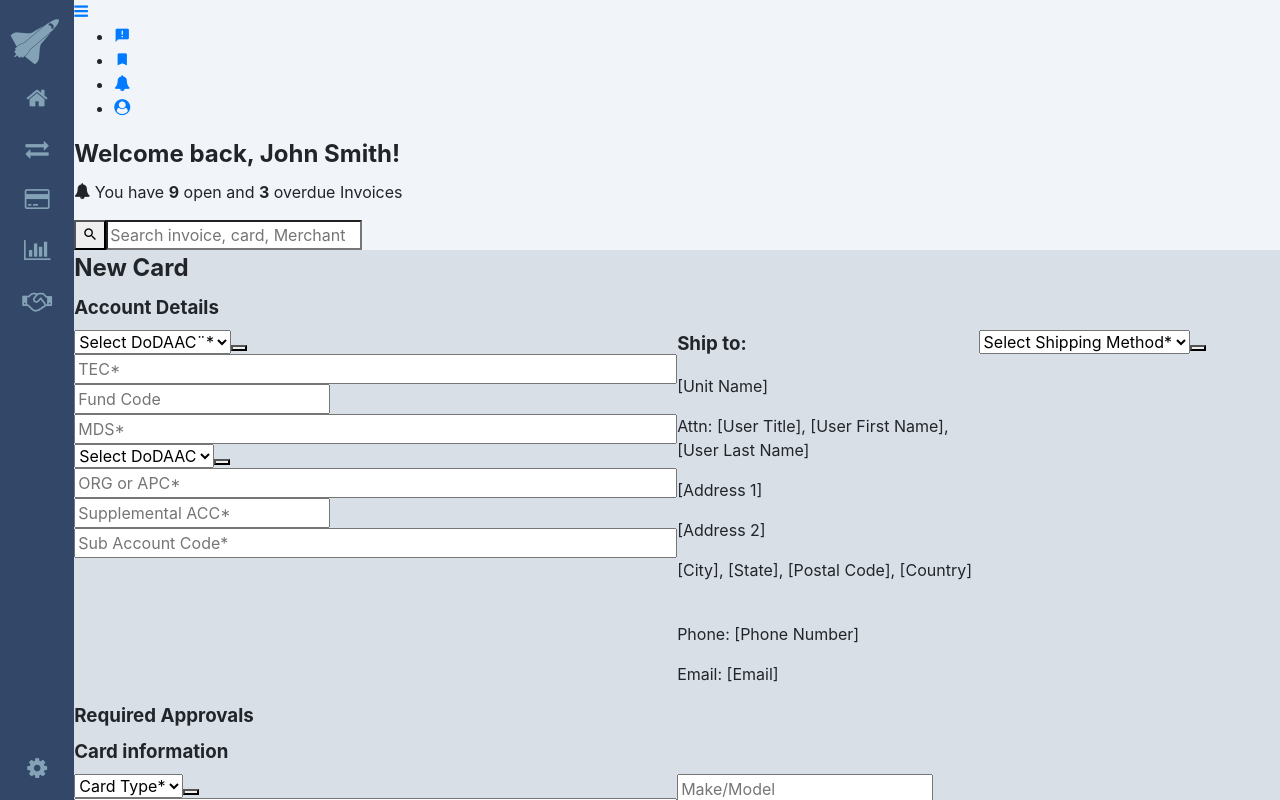
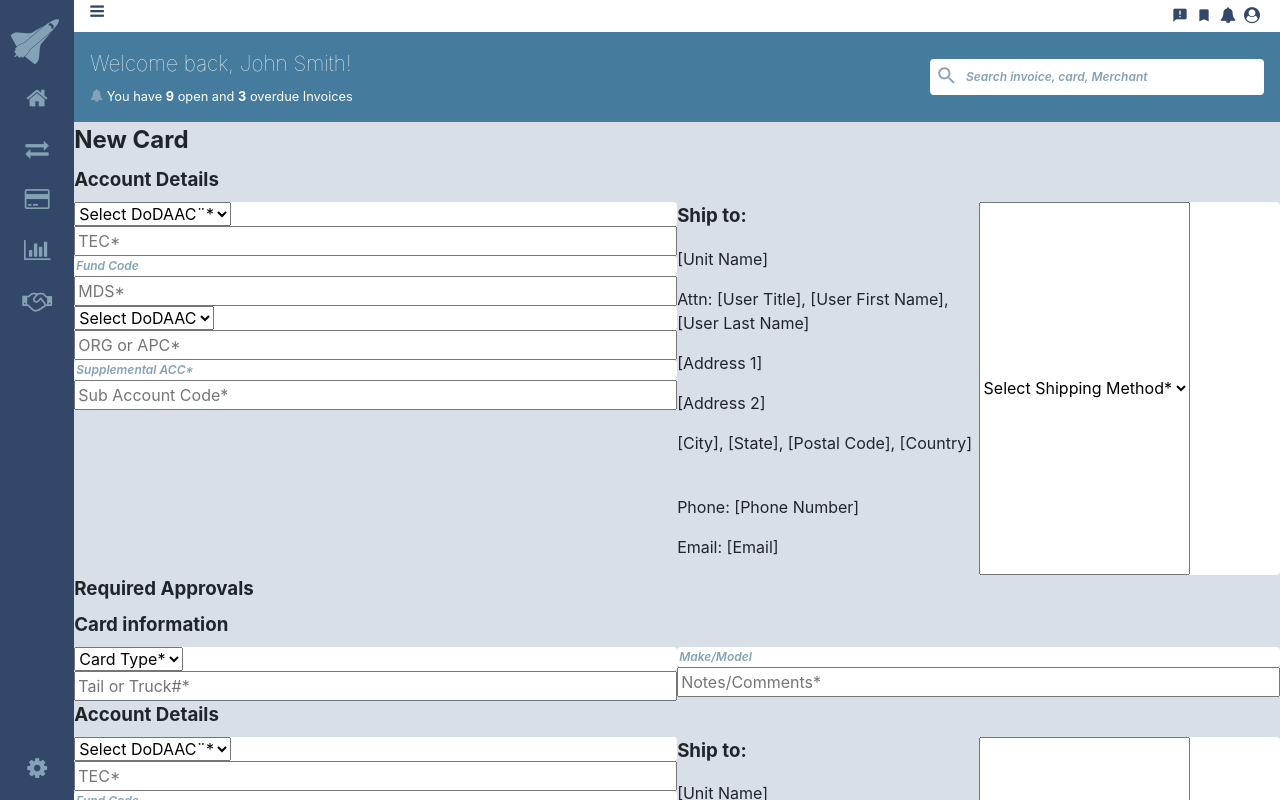
Before and after one commit to dmsanchez86/testGmStek, an Angular app: page / in a window 1280 px wide. Built offline with nearby package versions, Linux system fonts and the light colour scheme.

Commit message:
estilos base header, notiifcacion, form group

```diff
--- a/src/assets/scss/base.scss
+++ b/src/assets/scss/base.scss
@@ -3,7 +3,7 @@
 
 :root{
   --nav: #334868;
-  --not: #457B9C;
+  --noti: #457B9C;
   --title: #F1F5F9;
   --body: #D9DFE7;
   --t: #84A2B5;
@@ -110,3 +110,93 @@ body{
     transform: rotate(45deg);
   }
 }
+
+.header{
+  &-top{
+    @extend .container;
+    display: flex;
+    justify-content: space-between;
+    background-color: white;
+
+    ul{
+      list-style: none;
+      display: flex;
+      padding: 0;
+      margin: 0;
+
+      li{
+        margin: .25rem;
+      }
+    }
+
+    ul li a,
+    a{
+      text-decoration: none;
+      color: var(--nav);
+    }
+  }
+}
+
+.notification{
+  background-color: var(--noti);
+  display: flex;
+  justify-content: space-between;
+  align-items: center;
+  @extend .container;
+
+  h2,
+  p{
+    color: white;
+  }
+  h2{
+    margin-top: 1rem;
+    font-weight: 100;
+    font-size: 1.3rem;
+  }
+
+  p{
+    font-size: .8rem;
+    span{
+      color: var(--t);
+    }
+  }
+}
+
+.form-group{
+  background-color: white;
+  border-radius: 4px;
+  display: flex;
+
+  input{
+    &::placeholder{
+      color: var(--t);
+    }
+    @media(min-width: 992px){
+      min-width: 300px;
+    }
+  }
+  input,
+  button{
+    background-color: transparent;
+    border: 0;
+    color: var(--t);
+  }
+  input{
+    font-weight: 600;
+    font-size: .75rem;
+    font-style: italic;
+
+    &:focus{
+      outline: none;
+    }
+  }
+  button{
+    font-size: 1.4rem;
+    font-weight: 600;
+    cursor: pointer;
+  }
+}
+
+.container{
+  padding: 0 1rem;
+}
```
